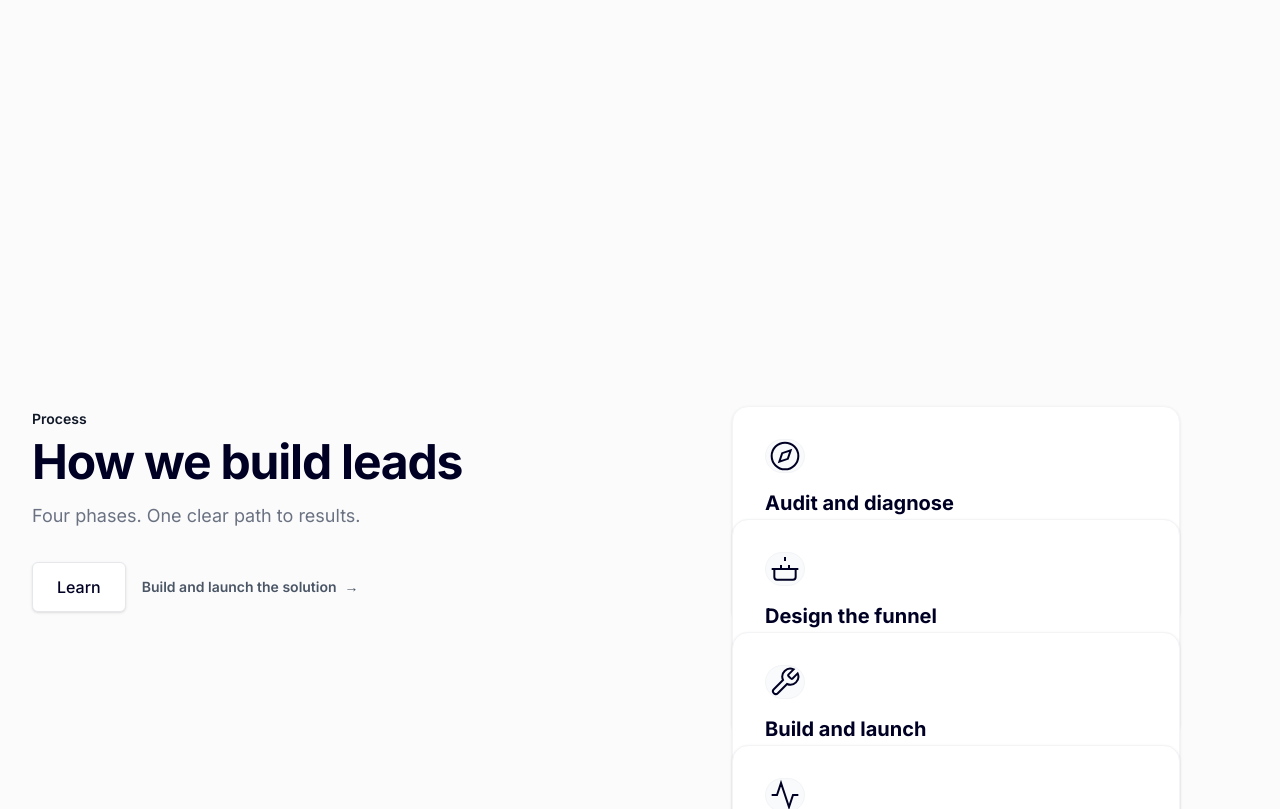
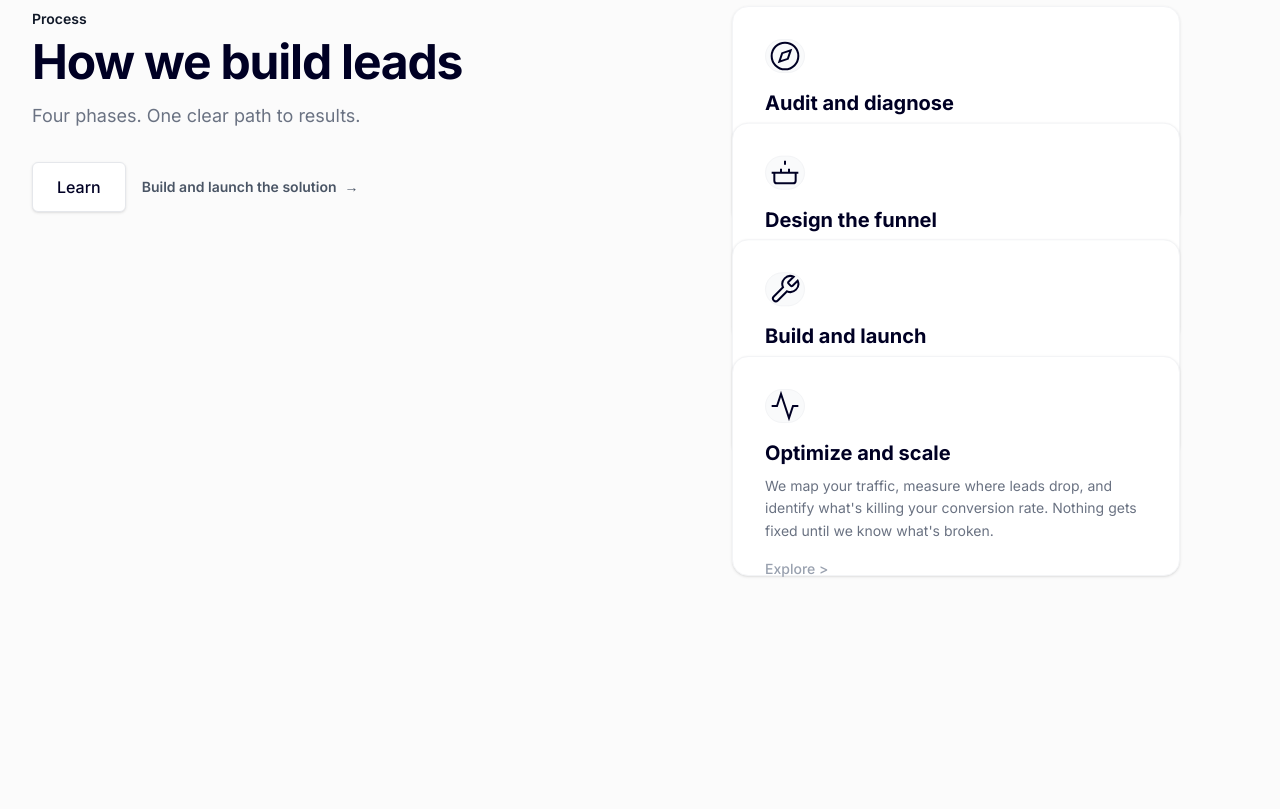
Before and after one commit to inyutek/New_Inyutek, a Next.js app: page / in a window 1280 px wide. Shown: the part 5820-6629 px from the top of the page. Built offline with nearby package versions, Linux system fonts and the light colour scheme.

Commit message:
hero madeit a little faster

```diff
--- a/components/sections/Hero.tsx
+++ b/components/sections/Hero.tsx
@@ -58,19 +58,19 @@ export function Hero() {
     // [0, 0.7] means the animation finishes when user is 70% through the pinned section.
     // This leaves 30% duration for the user to admire the full grid before the next section arrives.
 
-    const c1y = useTransform(scrollYProgress, [0, 0.5], [startY, 0], { clamp: true })
-    const c2y = useTransform(scrollYProgress, [0.05, 0.55], [startY, 0], { clamp: true })
-    const c3y = useTransform(scrollYProgress, [0.1, 0.6], [startY, 0], { clamp: true })
-    const c4y = useTransform(scrollYProgress, [0.15, 0.65], [startY, 0], { clamp: true })
-    const c5y = useTransform(scrollYProgress, [0.2, 0.7], [startY, 0], { clamp: true })
-    const c6y = useTransform(scrollYProgress, [0.25, 0.75], [startY, 0], { clamp: true })
+    const c1y = useTransform(scrollYProgress, [0, 0.4], [startY, 0], { clamp: true })
+    const c2y = useTransform(scrollYProgress, [0.05, 0.45], [startY, 0], { clamp: true })
+    const c3y = useTransform(scrollYProgress, [0.1, 0.5], [startY, 0], { clamp: true })
+    const c4y = useTransform(scrollYProgress, [0.15, 0.55], [startY, 0], { clamp: true })
+    const c5y = useTransform(scrollYProgress, [0.2, 0.6], [startY, 0], { clamp: true })
+    const c6y = useTransform(scrollYProgress, [0.25, 0.65], [startY, 0], { clamp: true })
 
     // Fade in as they rise
     const cardsOpacity = useTransform(scrollYProgress, [0, 0.3], [0, 1])
 
     return (
-        // Height 300vh = 3x screen height of scrolling space to perform the animation
-        <div ref={containerRef} className="relative h-[300vh]">
+        // Height 250vh = 1.5x screen height of scrolling space (1 scroll anim, 0.5 scroll exit)
+        <div ref={containerRef} className="relative h-[250vh]">
 
             {/* Sticky Viewport: This stays fixed while measuring the parent's height for scroll progress */}
             <div className="sticky top-0 h-screen w-full overflow-hidden bg-[#fbfbfb] flex flex-col items-center justify-center">
```
